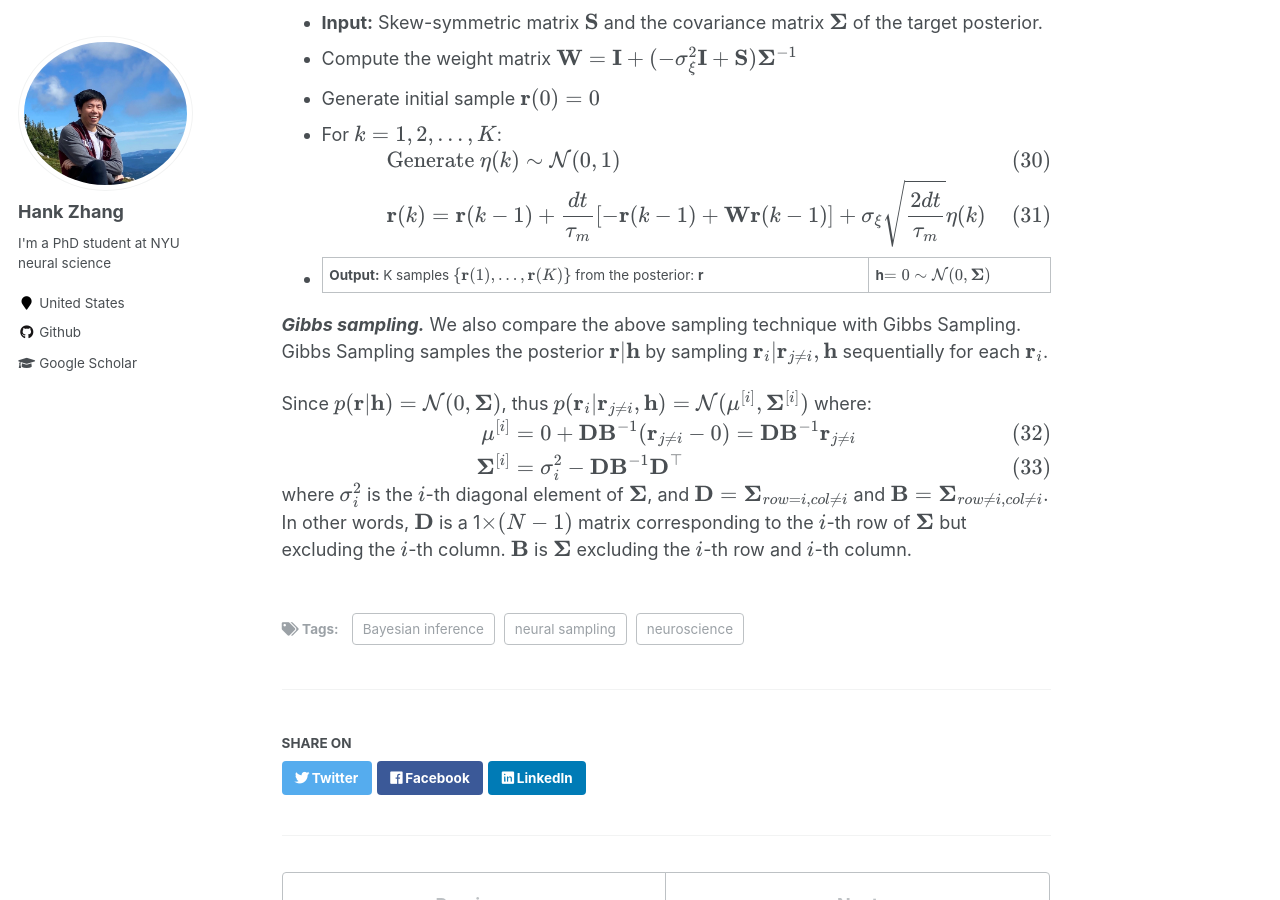
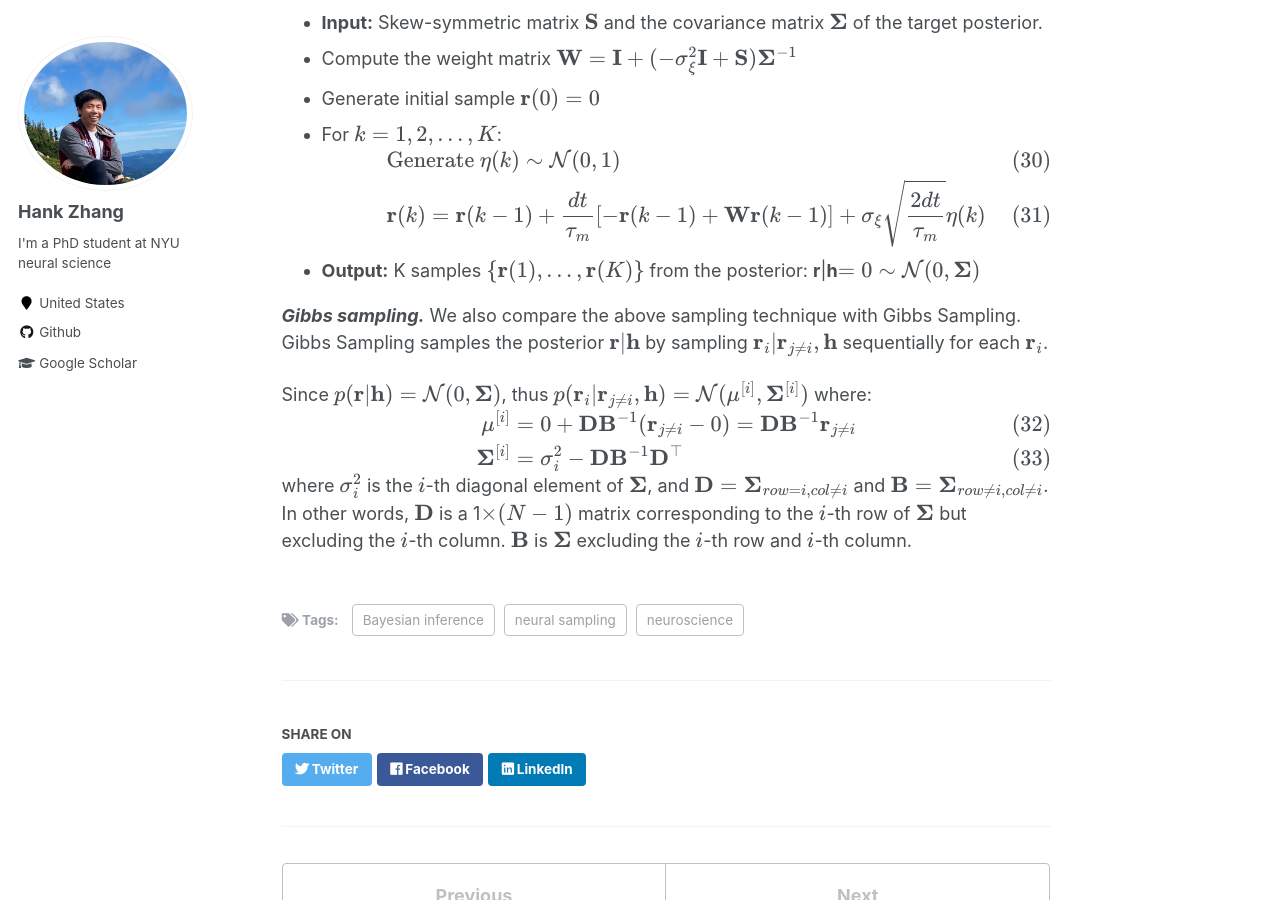
Before and after one commit to hanqizhang/hanqizhang.github.io, a Jekyll site: the page built from _posts/2023-05-07-fastsampling.md, in a window 1280 px wide and 900 px high, scrolled down 6032 px. Built offline with Jekyll 4.4.1, drawn with Linux system fonts in a browser that asks for light colours; formulas are drawn with MathJax 3.

```diff
--- a/_posts/2023-05-07-fastsampling.md
+++ b/_posts/2023-05-07-fastsampling.md
@@ -247,7 +247,7 @@ $$
     &\mathbf{r}(k) = \mathbf{r}(k-1) + \frac{dt}{\tau_m}[-\mathbf{r}(k-1) + \mathbf{Wr}(k-1)] + \sigma_{\xi}\sqrt{\frac{2dt}{\tau_m}}\mathbf{\eta}(k)
 \end{align}
 $$
-- **Output:** K samples $${\{\mathbf{r}(1), ..., \mathbf{r}(K)\}}$$ from the posterior: **r**|**h**$$=0 \sim \mathcal{N}(0, \mathbf{\Sigma})$$
+- **Output:** K samples $${\{\mathbf{r}(1), ..., \mathbf{r}(K)\}}$$ from the posterior: **r**\|**h**$$=0 \sim \mathcal{N}(0, \mathbf{\Sigma})$$
 
 
 ***Gibbs sampling.*** We also compare the above sampling technique with Gibbs Sampling. Gibbs Sampling samples the posterior
```
